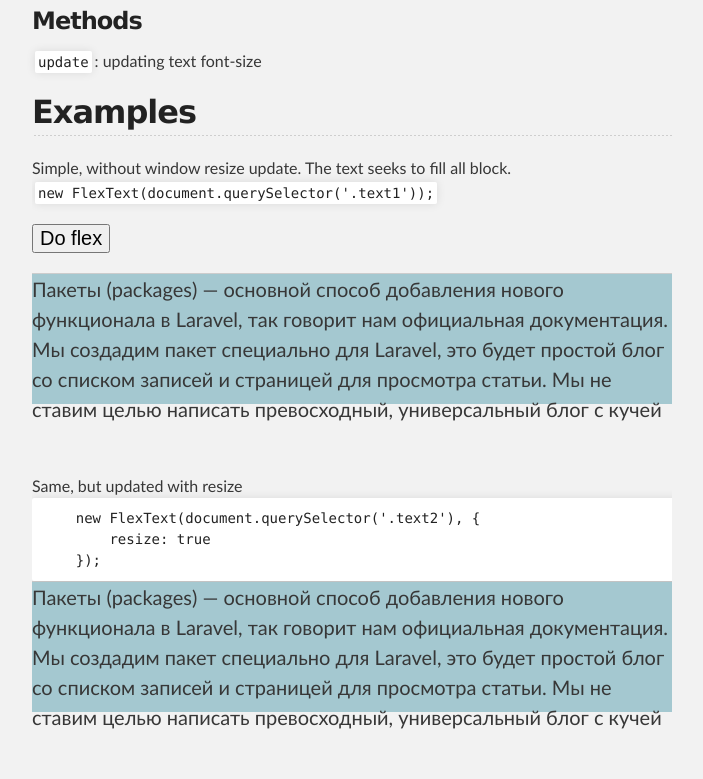
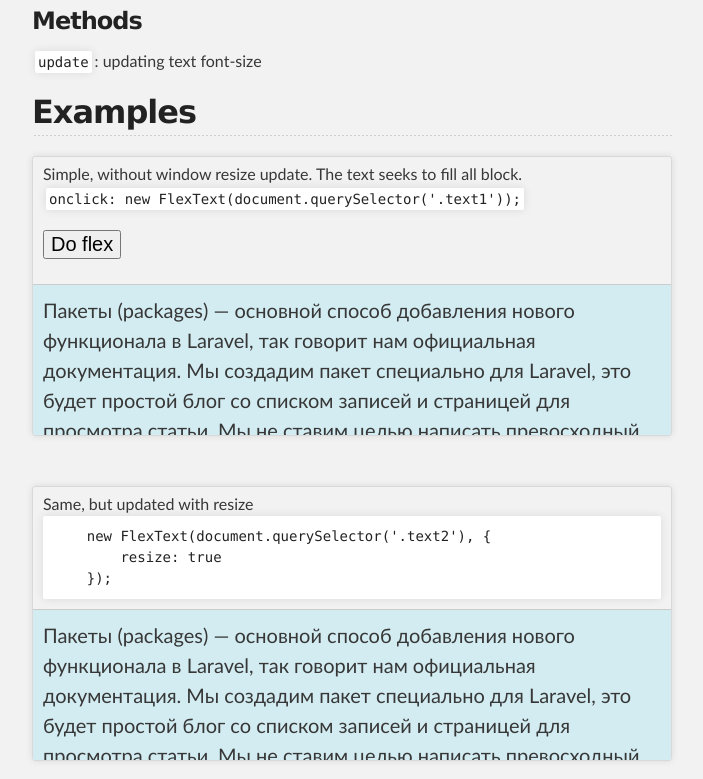
Before and after one commit to f0rmat1k/Flex-text, a plain HTML site: page index.html in a window 1280 px wide. Shown: the part 1181-1960 px from the top of the page, without its empty margins (288-991 px from the left). Drawn offline with Linux system fonts and the light colour scheme; a script that the page names is missing.

Commit message:
Added examples

```diff
--- a/index.html
+++ b/index.html
@@ -20,17 +20,21 @@
           {
               margin: 0 0 50px 0;
               vertical-align: top;
-              padding: 0 0 20px 0;
+              box-shadow: 0 0 7px rgba(0, 0, 0, 0.1);
               overflow: hidden;
+              border: 1px solid rgba(0, 0, 0, 0.1);
+              border-radius: 3px;
           }
 
           .demoBlock__desc
           {
               border-bottom: 1px solid #ccc;
+              padding: 5px 10px;
           }
 
           .text {
-              background: #a4c8d0;
+              background: #d2ecf1;
+              padding: 10px;
           }
 
           .text1
@@ -47,7 +51,7 @@
 
           .text3
           {
-              height: 130px;
+              height: 129px;
           }
 
           @keyframes loopWidth {
@@ -68,6 +72,11 @@
           button {
               margin: 20px 0;
               font-size: 20px;
+          }
+          pre
+          {
+              width: auto;
+              margin: 0 0 5px;
           }
       </style>
   </head>
@@ -136,17 +145,15 @@
       Simple, without window resize update. The text seeks to fill all block.<br />
 
       <code>
-          new FlexText(document.querySelector('.text1'));
+          onclick: new FlexText(document.querySelector('.text1'));
       </code>
       <br />
-      <button onclick="javascript: flex1.update();">Do flex</button>
+      <button onclick="javascript: new FlexText(document.querySelector('.text1'));">Do flex</button>
   </div>
   <div class="text text1">
       Пакеты (packages) — основной способ добавления нового функционала в Laravel, так говорит нам официальная документация. Мы создадим пакет специально для Laravel, это будет простой блог со списком записей и страницей для просмотра статьи. Мы не ставим целью написать превосходный, универсальный блог с кучей возможностей для кастомизации, мы лишь рассмотрим все тонкости создания пакета, как независимого расширения.
+      Универсальный блог с кучей возможностей для кастомизации, мы лишь рассмотрим все тонкости создания пакета, как независимого расширения.
   </div>
-  <script>
-      var flex1 = new FlexText(document.querySelector('.text1'));
-  </script>
 </div>
 
 <div class="demoBlock">
```
